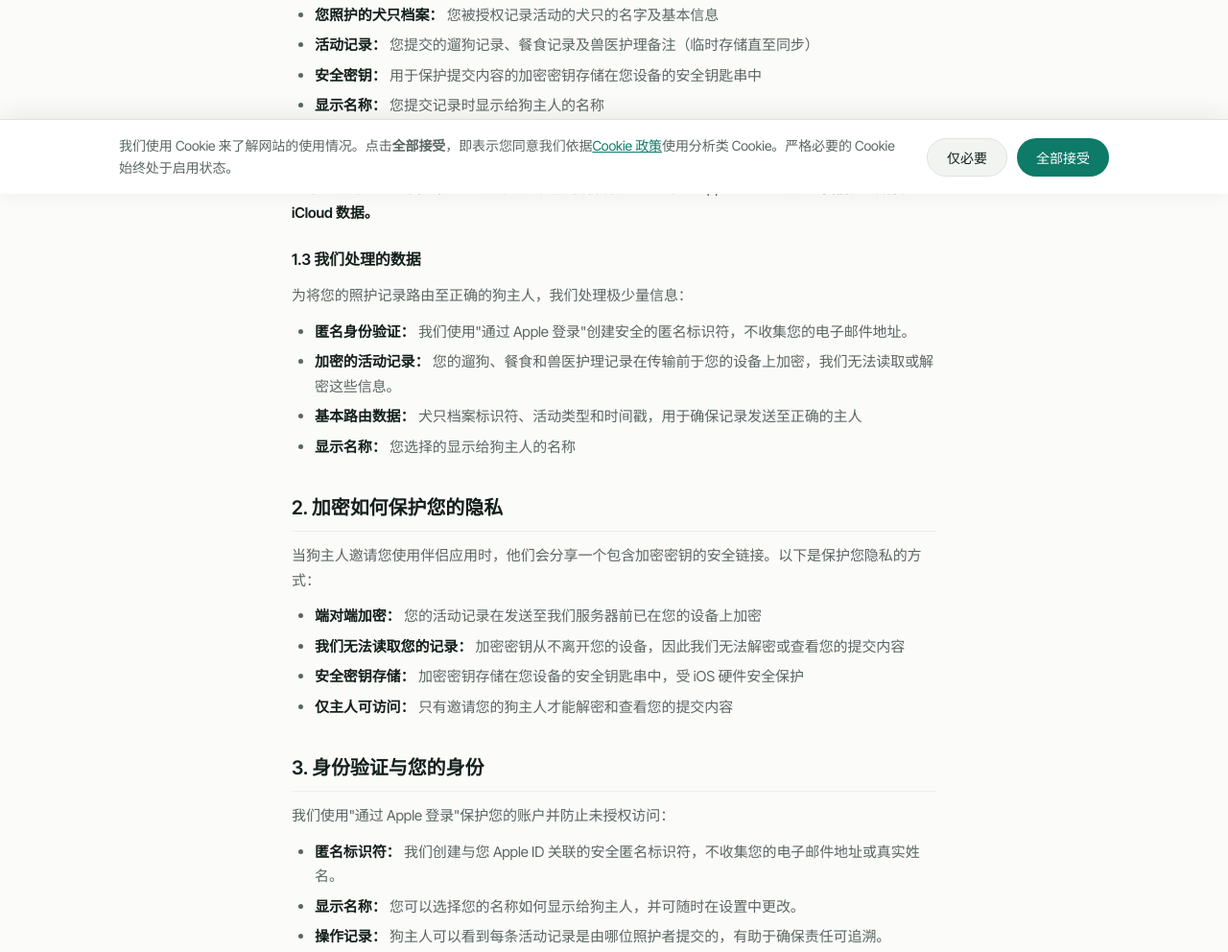
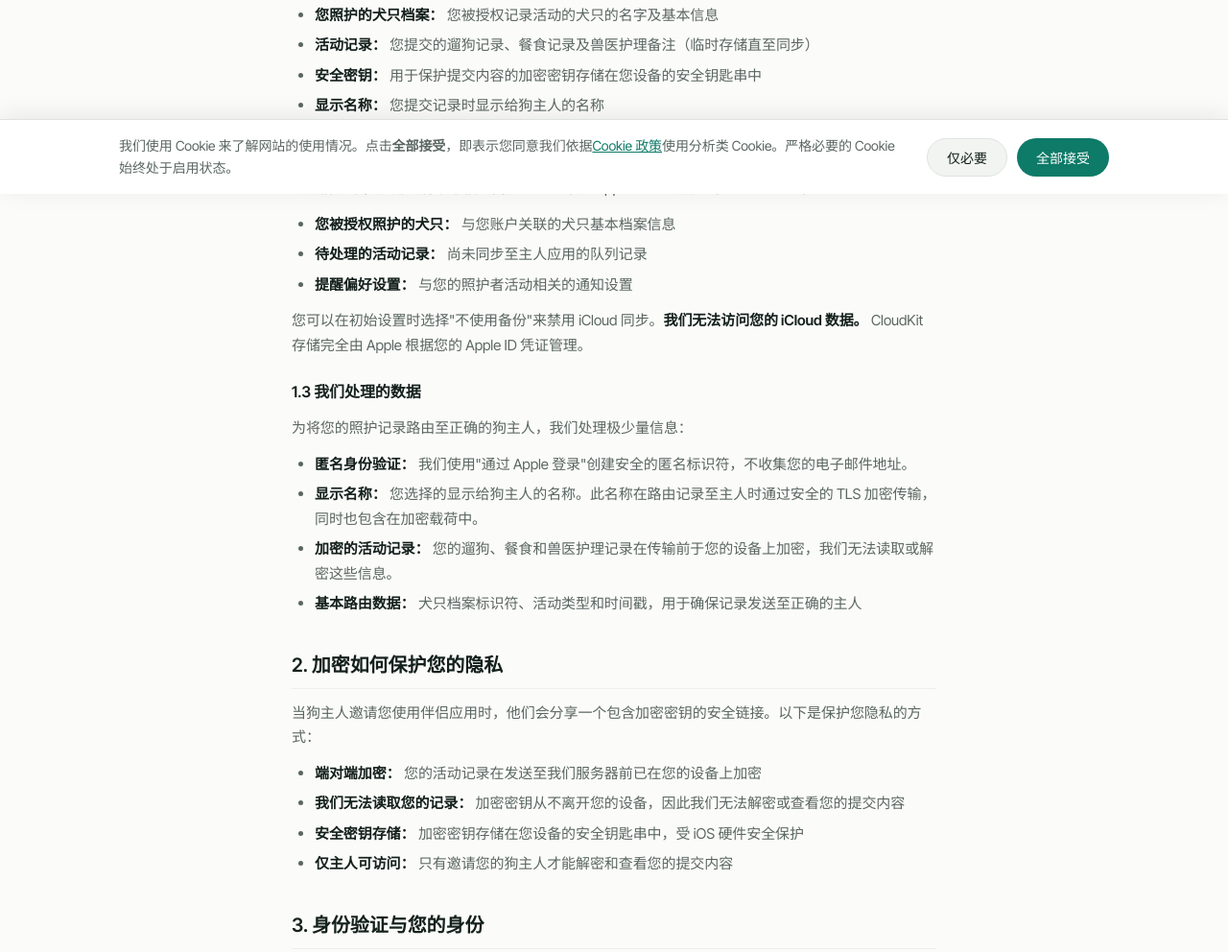
Before and after one commit to StoryBeeBooks/AevialabWeb, a plain HTML site: page zh/apps/aevia-pup-partner/privacy-policy/index.html in a window 1280 px wide. Shown: the part 598-1590 px from the top of the page at 96% size. Drawn offline with Linux system fonts and the light colour scheme.

Commit message:
Add iCloud sync and display name disclosures to Chinese Aevia Pup Partner privacy policy

```diff
--- a/zh/apps/aevia-pup-partner/privacy-policy/index.html
+++ b/zh/apps/aevia-pup-partner/privacy-policy/index.html
@@ -41,7 +41,15 @@
 
 <h3>1.2 备份至您的 iCloud 的数据</h3>
 
-<p>如果您启用 iCloud 同步，您的应用设置和偏好将备份至您的个人 Apple iCloud 账户。<strong>我们无法访问您的 iCloud 数据。</strong></p>
+<p>默认情况下，应用会将以下信息同步至您的个人 Apple iCloud 账户（通过 CloudKit）：</p>
+
+<ul>
+  <li><strong>您被授权照护的犬只：</strong> 与您账户关联的犬只基本档案信息</li>
+  <li><strong>待处理的活动记录：</strong> 尚未同步至主人应用的队列记录</li>
+  <li><strong>提醒偏好设置：</strong> 与您的照护者活动相关的通知设置</li>
+</ul>
+
+<p>您可以在初始设置时选择"不使用备份"来禁用 iCloud 同步。<strong>我们无法访问您的 iCloud 数据。</strong> CloudKit 存储完全由 Apple 根据您的 Apple ID 凭证管理。</p>
 
 <h3>1.3 我们处理的数据</h3>
 
@@ -49,9 +57,9 @@
 
 <ul>
   <li><strong>匿名身份验证：</strong> 我们使用"通过 Apple 登录"创建安全的匿名标识符，不收集您的电子邮件地址。</li>
+  <li><strong>显示名称：</strong> 您选择的显示给狗主人的名称。此名称在路由记录至主人时通过安全的 TLS 加密传输，同时也包含在加密载荷中。</li>
   <li><strong>加密的活动记录：</strong> 您的遛狗、餐食和兽医护理记录在传输前于您的设备上加密，我们无法读取或解密这些信息。</li>
   <li><strong>基本路由数据：</strong> 犬只档案标识符、活动类型和时间戳，用于确保记录发送至正确的主人</li>
-  <li><strong>显示名称：</strong> 您选择的显示给狗主人的名称</li>
 </ul>
 
 <h2>2. 加密如何保护您的隐私</h2>
```
